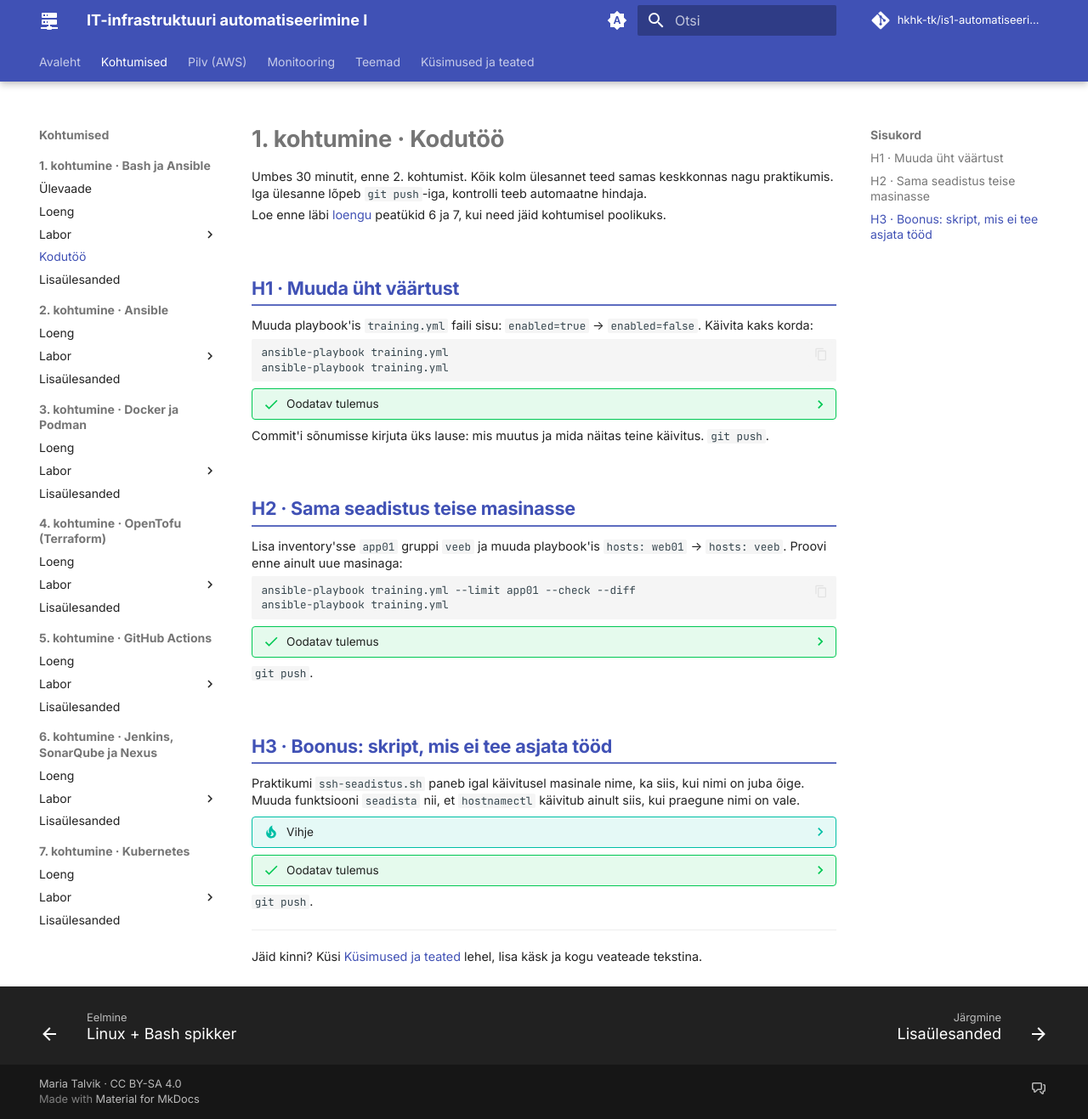
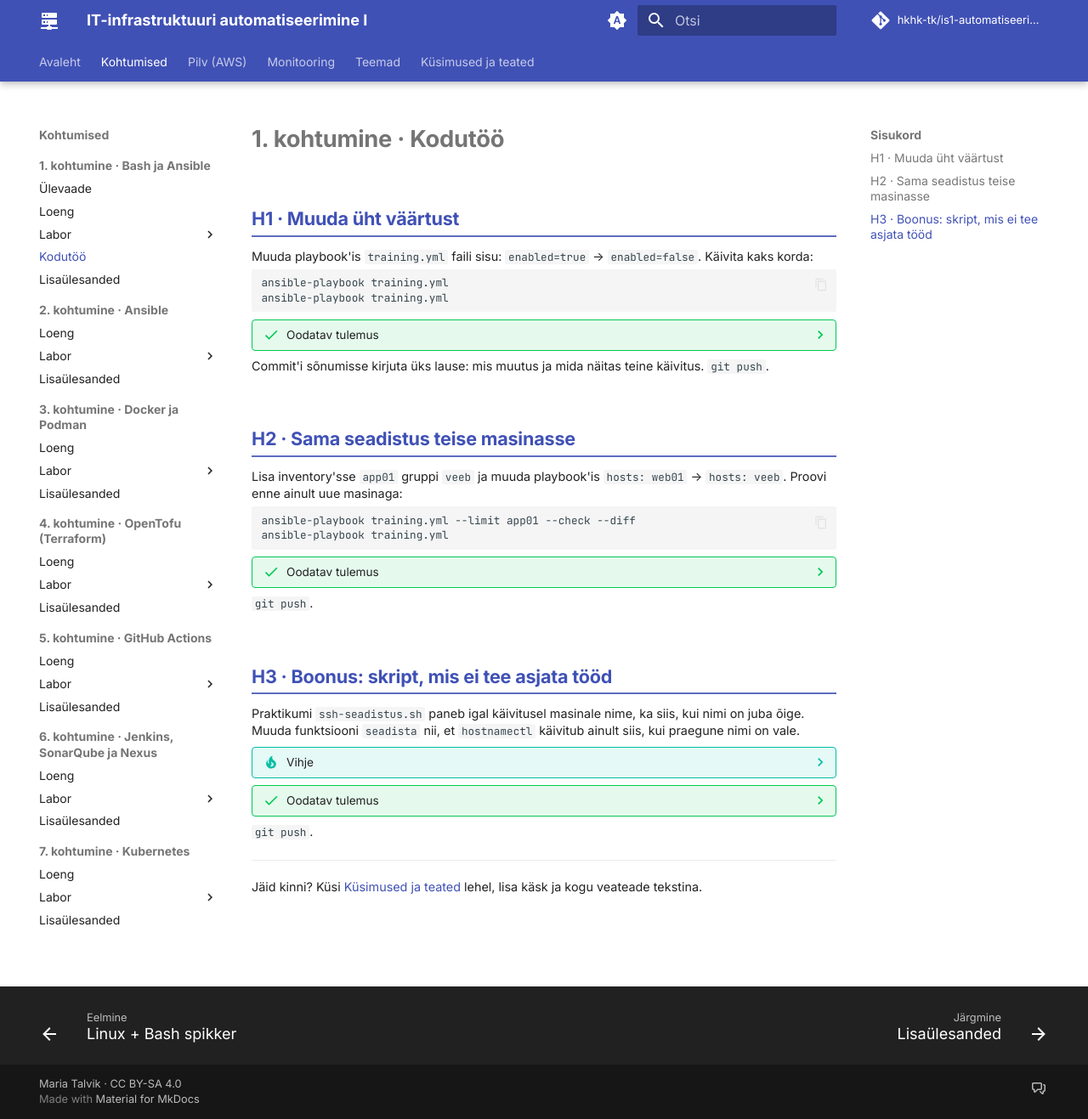
Before and after one commit to hkhk-tk/is1-automatiseerimine, an MkDocs documentation site: the page built from docs/k01/kodutoo.md, in a window 1280 px wide and 1317 px high. Shown: the whole window at 85% size. Built offline with MkDocs 1.6.1 and Material for MkDocs 9.7.7, drawn with Linux system fonts in a browser that asks for light colours; comment, search, counter and statistics services are not loaded.

Commit message:
Kodutöö: sissejuhatus välja

```diff
--- a/docs/k01/kodutoo.md
+++ b/docs/k01/kodutoo.md
@@ -6,10 +6,6 @@ tags:
 ---
 
 # 1. kohtumine · Kodutöö
-
-Umbes 30 minutit, enne 2. kohtumist. Kõik kolm ülesannet teed samas keskkonnas nagu praktikumis. Iga ülesanne lõpeb `git push`-iga, kontrolli teeb automaatne hindaja.
-
-Loe enne läbi [loengu](loeng.md) peatükid 6 ja 7, kui need jäid kohtumisel poolikuks.
 
 ## H1 · Muuda üht väärtust
 
```
